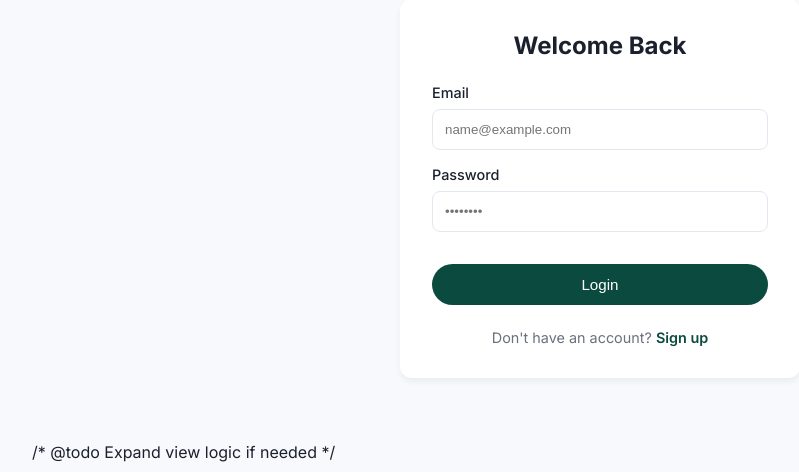
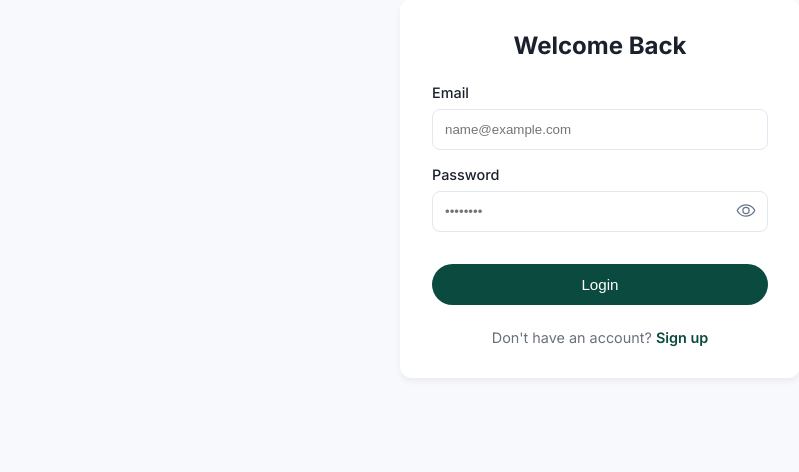
Before and after one commit to kuldeepmandal/expense-tracker-app, a PHP site: page /index.php?page=login in a window 1280 px wide. Shown: the part 159-631 px from the top of the page, without its empty margins (40-839 px from the left). Run offline with PHP 8.4, Linux system fonts and the light colour scheme; some libraries are stand-ins or nearby versions.

Commit message:
feat(auth): implement show password toggle

```diff
--- a/app/views/layout.php
+++ b/app/views/layout.php
@@ -58,5 +58,26 @@ if (isset($_SESSION['user_id'])) {
         </main>
 
     </div>
+    <script>
+        // Force a reload if the page is loaded from the Back-Forward Cache (BFCache)
+        window.onpageshow = function(event) {
+            if (event.persisted) {
+                window.location.reload();
+            }
+        };
+
+        function togglePasswordVisibility(inputId) {
+            const input = document.getElementById(inputId);
+            const icon = document.getElementById(inputId + '-icon');
+
+            if (input.type === 'password') {
+                input.type = 'text';
+                icon.innerHTML = '<path d="M128,56C48,56,16,128,16,128s32,72,112,72,112-72,112-72S208,56,128,56Zm0,128C71.36,184,37.33,141.22,25.86,128,37.33,114.78,71.36,72,128,72s90.64,42.78,102.14,56C218.67,141.22,184.64,184,128,184ZM128,88a40,40,0,1,0,40,40A40,40,0,0,0,128,88Zm0,64a24,24,0,1,1,24-24A24,24,0,0,1,128,152Z"></path><line x1="48" y1="48" x2="208" y2="208" fill="none" stroke="currentColor" stroke-linecap="round" stroke-linejoin="round" stroke-width="16"></line>';
+            } else {
+                input.type = 'password';
+                icon.innerHTML = '<path d="M247.31,124.76c-.35-.79-8.82-19.58-27.65-38.41C194.57,61.26,162.88,48,128,48S61.43,61.26,36.34,86.35C17.51,105.18,9,124,8.69,124.76a8,8,0,0,0,0,6.48c.35.79,8.82,19.58,27.65,38.41C61.43,194.74,93.12,208,128,208s66.57-13.26,91.66-38.35c18.83-18.83,27.3-37.62,27.65-38.41A8,8,0,0,0,247.31,124.76ZM128,192c-30.78,0-57.67-11.19-79.93-33.25A133.47,133.47,0,0,1,25,128,133.33,133.33,0,0,1,48.07,97.25C70.33,75.19,97.22,64,128,64s57.67,11.19,79.93,33.25A133.46,133.46,0,0,1,231.05,128C223.84,141.46,192.43,192,128,192Zm0-112a48,48,0,1,0,48,48A48.05,48.05,0,0,0,128,80Zm0,80a32,32,0,1,1,32-32A32,32,0,0,1,128,160Z"></path>';
+            }
+        }
+    </script>
 </body>
 </html>
--- a/app/views/login.php
+++ b/app/views/login.php
@@ -22,7 +22,14 @@
         </div>
         <div>
             <label style="font-weight: 500; font-size: 0.9rem; margin-bottom: 0.5rem; display: block;">Password</label>
-            <input type="password" name="password" required style="width: 100%; padding: 0.75rem; border: 1px solid #E2E8F0; border-radius: 8px;" placeholder="••••••••">
+            <div style="position: relative;">
+                <input type="password" id="loginPassword" name="password" required style="width: 100%; padding: 0.75rem; padding-right: 2.5rem; border: 1px solid #E2E8F0; border-radius: 8px;" placeholder="••••••••">
+                <button type="button" onclick="togglePasswordVisibility('loginPassword')" style="position: absolute; right: 0.75rem; top: 50%; transform: translateY(-50%); background: none; border: none; cursor: pointer; color: #64748B; padding: 0;">
+                    <svg id="loginPassword-icon" xmlns="http://www.w3.org/2000/svg" width="20" height="20" fill="currentColor" viewBox="0 0 256 256">
+                        <path d="M247.31,124.76c-.35-.79-8.82-19.58-27.65-38.41C194.57,61.26,162.88,48,128,48S61.43,61.26,36.34,86.35C17.51,105.18,9,124,8.69,124.76a8,8,0,0,0,0,6.48c.35.79,8.82,19.58,27.65,38.41C61.43,194.74,93.12,208,128,208s66.57-13.26,91.66-38.35c18.83-18.83,27.3-37.62,27.65-38.41A8,8,0,0,0,247.31,124.76ZM128,192c-30.78,0-57.67-11.19-79.93-33.25A133.47,133.47,0,0,1,25,128,133.33,133.33,0,0,1,48.07,97.25C70.33,75.19,97.22,64,128,64s57.67,11.19,79.93,33.25A133.46,133.46,0,0,1,231.05,128C223.84,141.46,192.43,192,128,192Zm0-112a48,48,0,1,0,48,48A48.05,48.05,0,0,0,128,80Zm0,80a32,32,0,1,1,32-32A32,32,0,0,1,128,160Z"></path>
+                    </svg>
+                </button>
+            </div>
         </div>
         <button type="submit" class="btn btn-expense" style="width: 100%; justify-content: center; background-color: var(--color-green-dark); margin-top: 1rem;">Login</button>
     </form>
@@ -31,8 +38,3 @@
         Don't have an account? <a href="index.php?page=register" style="color: var(--color-green-dark); font-weight: 600;">Sign up</a>
     </p>
 </div>
-
-
-/* @todo Expand view logic if needed */
-
-<!-- @author Krishna: Login view component -->
```
Also changed, not shown: app/views/profile.php (+8 -1 lines), app/views/register.php (+8 -1 lines).
